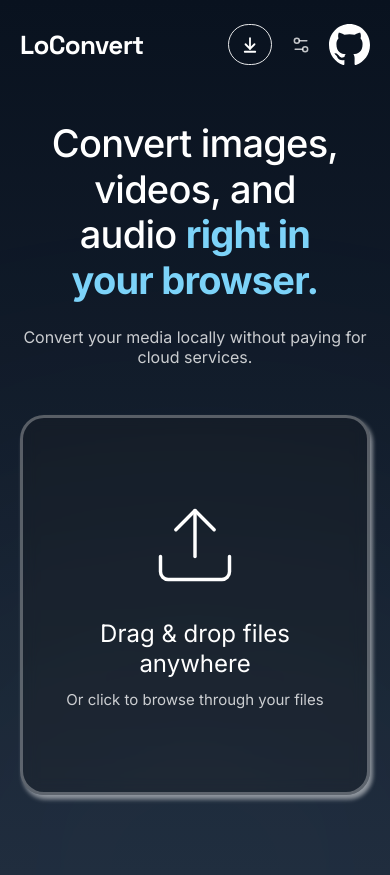
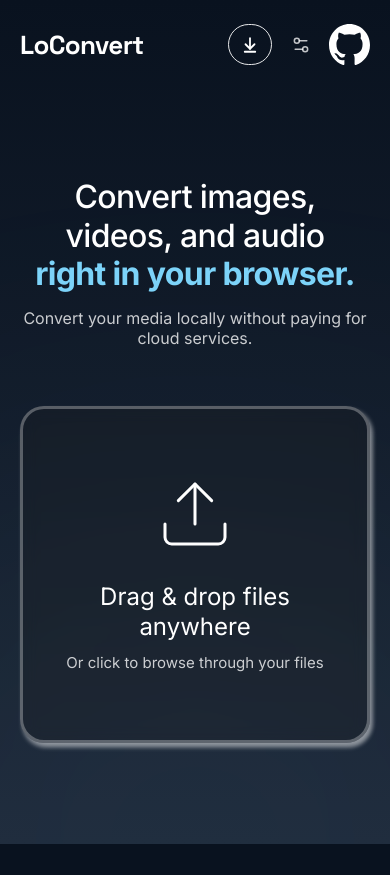
Before and after one commit to mahmoud3200/local_convert_app, a React (Vite) app: page / in a window 390 px wide. After the commit the page ends 844 px from the top, so only its background shows below. Built offline with nearby package versions, Linux system fonts and the light colour scheme; no server answers.

Commit message:
feat(ui): enhance layout and responsiveness of converter components

```diff
--- a/src/app/App.tsx
+++ b/src/app/App.tsx
@@ -39,7 +39,7 @@ function App() {
   return (
     <TooltipProvider delayDuration={150}>
       <main className="bg-app-main relative min-h-dvh overflow-hidden text-app-fg">
-        <div className="mx-auto flex min-h-dvh w-full max-w-421 flex-col px-5 pb-20 pt-6 sm:px-8 lg:pt-11.5">
+        <div className="mx-auto flex min-h-dvh w-full max-w-421 flex-col px-5 pt-6 pb-[clamp(1.25rem,3.5dvh,5rem)] sm:px-8 lg:pt-[clamp(1rem,3dvh,2rem)]">
           <ConverterScreen platform={converterPlatform} />
         </div>
       </main>
--- a/src/features/converter/components/layout/ConverterHeader.tsx
+++ b/src/features/converter/components/layout/ConverterHeader.tsx
@@ -26,14 +26,14 @@ export function ConverterHeader({
         LoConvert
       </span>
 
-      <div className="flex items-center gap-2 sm:gap-[15px]">
+      <div className="flex items-center gap-2 sm:gap-3.75">
         {showInstallApp ? (
           <Button
-            className="h-[41px] gap-1.5 rounded-full border-white/90 bg-transparent px-3 text-[16px] font-normal text-white hover:border-white hover:bg-white/10 hover:text-white sm:gap-[5px] sm:px-5 sm:text-[18px]"
+            className="h-10.25 gap-1.5 rounded-full border-white/90 bg-transparent px-3 text-[16px] font-normal text-white hover:border-white hover:bg-white/10 hover:text-white sm:gap-[5px] sm:px-5 sm:text-[18px]"
             variant="secondary"
             onClick={onInstallApp}
           >
-            <ArrowDownToLine className="h-[18px] w-[18px] shrink-0" strokeWidth={2.4} />
+            <ArrowDownToLine className="size-4.5 shrink-0" strokeWidth={2.4} />
             <span className="hidden sm:inline">Install App</span>
           </Button>
         ) : null}
@@ -42,7 +42,7 @@ export function ConverterHeader({
           <TooltipTrigger asChild>
             <Button
               aria-label="Open preferences"
-              className="h-[41px] w-[41px] shrink-0 rounded-full text-white/75 hover:bg-white/10 hover:text-white"
+              className="size-10.25 shrink-0 rounded-full text-white/75 hover:bg-white/10 hover:text-white"
               size="icon"
               variant="ghost"
               onClick={onOpenPreferences}
@@ -57,7 +57,7 @@ export function ConverterHeader({
           <TooltipTrigger asChild>
             <Button
               aria-label="Open the LoConvert repository on GitHub"
-              className="h-[41px] w-[41px] shrink-0 rounded-full p-0 hover:bg-white/10"
+              className="size-10.25 shrink-0 rounded-full p-0 hover:bg-white/10"
               size="icon"
               variant="ghost"
               onClick={onOpenRepository}
@@ -65,7 +65,7 @@ export function ConverterHeader({
               <img
                 alt=""
                 aria-hidden="true"
-                className="h-[41px] w-[41px]"
+                className="size-10.25"
                 src={githubMark}
               />
             </Button>
--- a/src/features/converter/components/layout/ConverterScreen.tsx
+++ b/src/features/converter/components/layout/ConverterScreen.tsx
@@ -86,13 +86,16 @@ export function ConverterScreen({ platform }: ConverterScreenProps) {
         />
 
         <FfmpegDesktopNotice
-          isVisible={workspace.usesNativeFilePicker && !ffmpegNotice.isDismissed}
+          isVisible={
+            workspace.usesNativeFilePicker && !ffmpegNotice.isDismissed
+          }
           onDismiss={ffmpegNotice.dismiss}
         />
 
+        <div className="my-auto flex flex-col gap-5 pt-[clamp(1.5rem,5dvh,4rem)]">
           <HomeHero />
 
-        <div className="mt-12 md:mt-20">
+          <div className="mt-[clamp(1.5rem,4.5dvh,4.5rem)]">
             {hasFiles ? (
               <>
                 {workspace.message ? (
@@ -132,6 +135,7 @@ export function ConverterScreen({ platform }: ConverterScreenProps) {
             )}
           </div>
         </div>
+      </div>
 
       <ConverterBackdrop />
 
--- a/src/features/converter/components/layout/HomeHero.tsx
+++ b/src/features/converter/components/layout/HomeHero.tsx
@@ -1,16 +1,20 @@
+import { isTauriRuntime } from "@/platform/tauri-runtime";
+
 export function HomeHero() {
+  const isDesktop = isTauriRuntime();
+
   return (
-    <section className="mt-14 flex flex-col items-center text-center md:mt-25">
+    <section className="flex flex-col items-center text-center">
       <h1
-        className="max-w-270 text-balance text-[clamp(2.375rem,4.6vw,4rem)] font-medium leading-[1.2] tracking-[-0.02em] text-white"
+        className="max-w-270 text-balance text-[clamp(2rem,4.6vw,3.5rem)] font-medium leading-[1.2] tracking-[-0.02em] text-white"
         id="home-heading"
       >
         Convert images, videos, and audio{" "}
         <span className="font-bold text-app-accent">
-          right in your browser.
+          {isDesktop ? "right on your device." : "right in your browser."}
         </span>
       </h1>
-      <p className="mt-6.25 max-w-160 text-[clamp(1rem,1.5vw,1.25rem)] leading-[1.2] text-app-muted-strong">
+      <p className="mt-4 max-w-160 text-[clamp(1rem,1.5vw,1.25rem)] leading-[1.2] text-app-muted-strong">
         Convert your media locally without paying for cloud services.
       </p>
     </section>
--- a/src/features/converter/components/layout/UploadDropzone.tsx
+++ b/src/features/converter/components/layout/UploadDropzone.tsx
@@ -18,7 +18,7 @@ export function UploadDropzone({
   onNativeBrowse,
 }: UploadDropzoneProps) {
   const dropzoneClassName = cn(
-    "group relative flex min-h-[380px] w-full cursor-pointer flex-col items-center justify-center rounded-[24px] border-[3px] px-6 py-14 text-center backdrop-blur-sm transition-colors duration-200 focus-within:ring-2 focus-within:ring-app-accent/60 focus-within:ring-offset-2 focus-within:ring-offset-app-bg focus-visible:outline-none focus-visible:ring-2 focus-visible:ring-app-accent/60 focus-visible:ring-offset-2 focus-visible:ring-offset-app-bg md:min-h-[610px] md:rounded-[32px] md:px-10 md:py-16",
+    "group relative flex min-h-[clamp(15rem,40dvh,38.125rem)] max-w-[1350px] mx-auto cursor-pointer flex-col items-center justify-center rounded-[24px] border-[3px] px-6 py-[clamp(2rem,6dvh,3.5rem)] text-center backdrop-blur-sm transition-colors duration-200 focus-within:ring-2 focus-within:ring-app-accent/60 focus-within:ring-offset-2 focus-within:ring-offset-app-bg focus-visible:outline-none focus-visible:ring-2 focus-visible:ring-app-accent/60 focus-visible:ring-offset-2 focus-visible:ring-offset-app-bg md:rounded-[32px] md:px-10 md:py-[clamp(2.5rem,7dvh,4rem)]",
     "border-white/[0.29] bg-[rgba(30,30,30,0.25)] shadow-[2px_5px_4px_0_rgba(255,255,255,0.3),3px_3px_4px_0_rgba(255,255,255,0.3)] hover:border-white/40 hover:bg-[rgba(30,30,30,0.35)]",
   );
 
@@ -39,10 +39,10 @@ export function UploadDropzone({
     <>
       <Upload
         aria-hidden="true"
-        className="h-[92px] w-[92px] shrink-0 text-white sm:h-[116px] sm:w-[116px] md:h-[140px] md:w-[140px]"
+        className="size-20 sm:size-24 shrink-0 text-white"
         strokeWidth={0.9}
       />
-      <p className="mt-7 text-[clamp(1.5rem,2.6vw,2.25rem)] font-normal leading-tight text-white md:mt-[30px]">
+      <p className="mt-7 text-[clamp(1.5rem,2.6vw,2.25rem)] font-normal leading-tight text-white md:mt-7.5">
         Drag &amp; drop files anywhere
       </p>
       <p className="mt-2.5 text-[15px] leading-normal text-app-muted-strong md:text-base">
```
Lines whose indentation alone changed are shown as unchanged.
